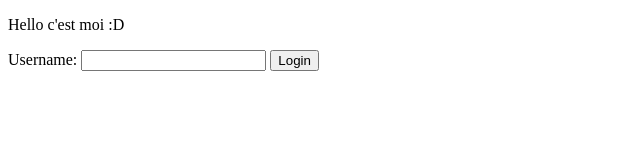
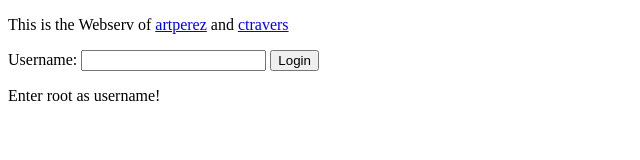
Before and after one commit to Arthur-PRZ/Webserv, a plain HTML site: page www/index.html in a window 1280 px wide. Shown: the whole page, without its empty margins (0-640 px from the left). Drawn offline with Linux system fonts and the light colour scheme.

Commit message:
feat: Made the html a bit better

```diff
--- a/www/index.html
+++ b/www/index.html
@@ -4,10 +4,11 @@
 		<title>WEBSERV</title>
 	</head>
 	<body>
-		<p>Hello c'est moi :D</p>
+		<p>This is the Webserv of <a href="https://profile-v3.intra.42.fr/users/artperez" target="_blank">artperez</a> and <a href="https://profile-v3.intra.42.fr/users/ctravers" target="_blank">ctravers</a></p>
 		<form action="/cgi/hello.py" method="POST">
 			Username: <input type="text" name="username">
 			<input type="submit" value="Login">
 		</form>
+		<p>Enter root as username!</p>
 	</body>
 </html>
```
Also changed, not shown: www/404_error.html (+2 -1 lines), 1 other file.
